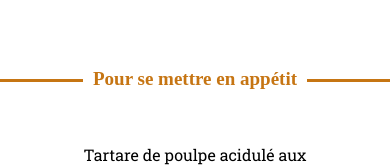
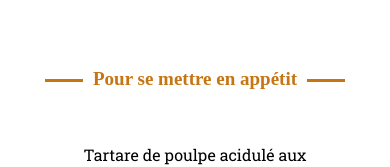
Before and after one commit to Alex-Dev-Web/projet-3-OC, a website: page menu_chic.html in a window 390 px wide. Shown: the part 542-709 px from the top of the page. Drawn offline with Linux system fonts and the light colour scheme; a web font is replaced by a local one.

Commit message:
margin modification

```diff
--- a/responsive.scss
+++ b/responsive.scss
@@ -4,8 +4,6 @@
   }
   #menu_2 .nom_menu {
     font-size: 19px;
-    margin-left: 0;
-    margin-right: 0;
   }
   .body_menus .page_menu{
     width: auto;
```
Also changed, not shown: style.css.
